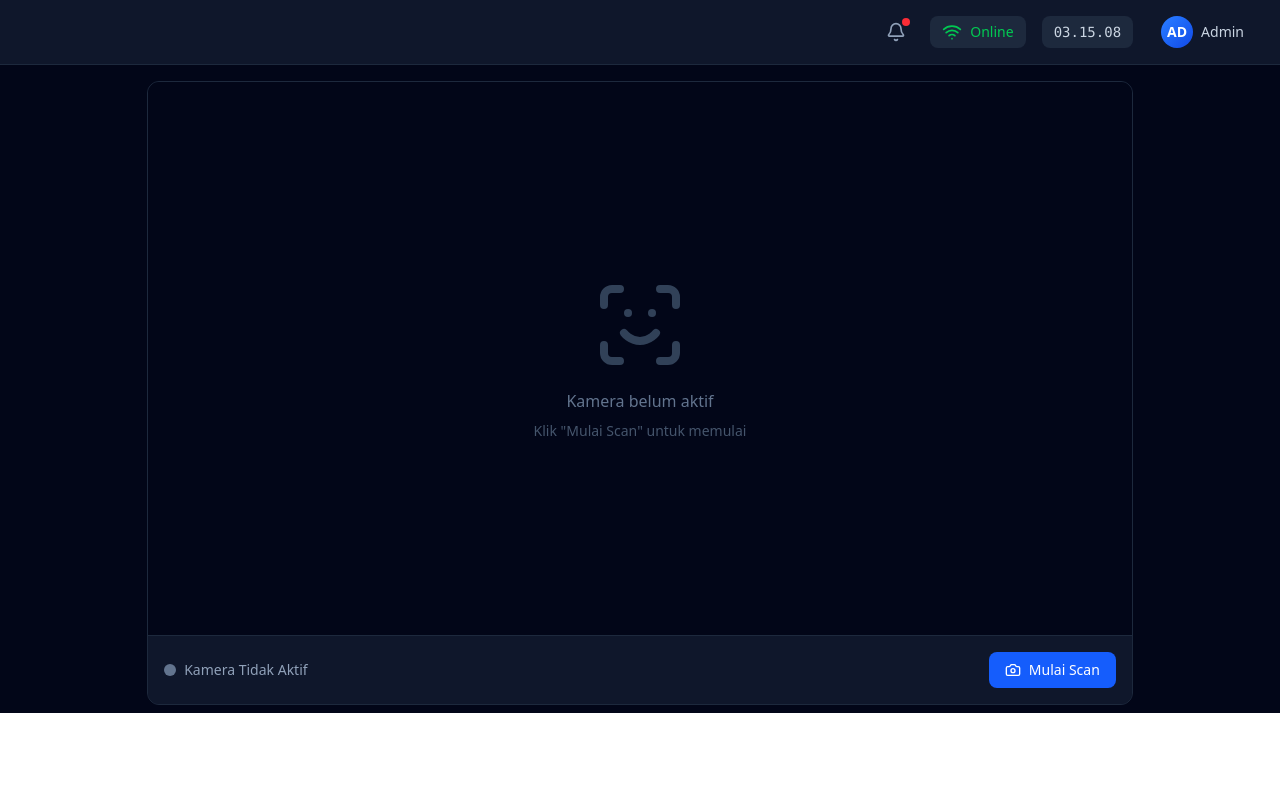
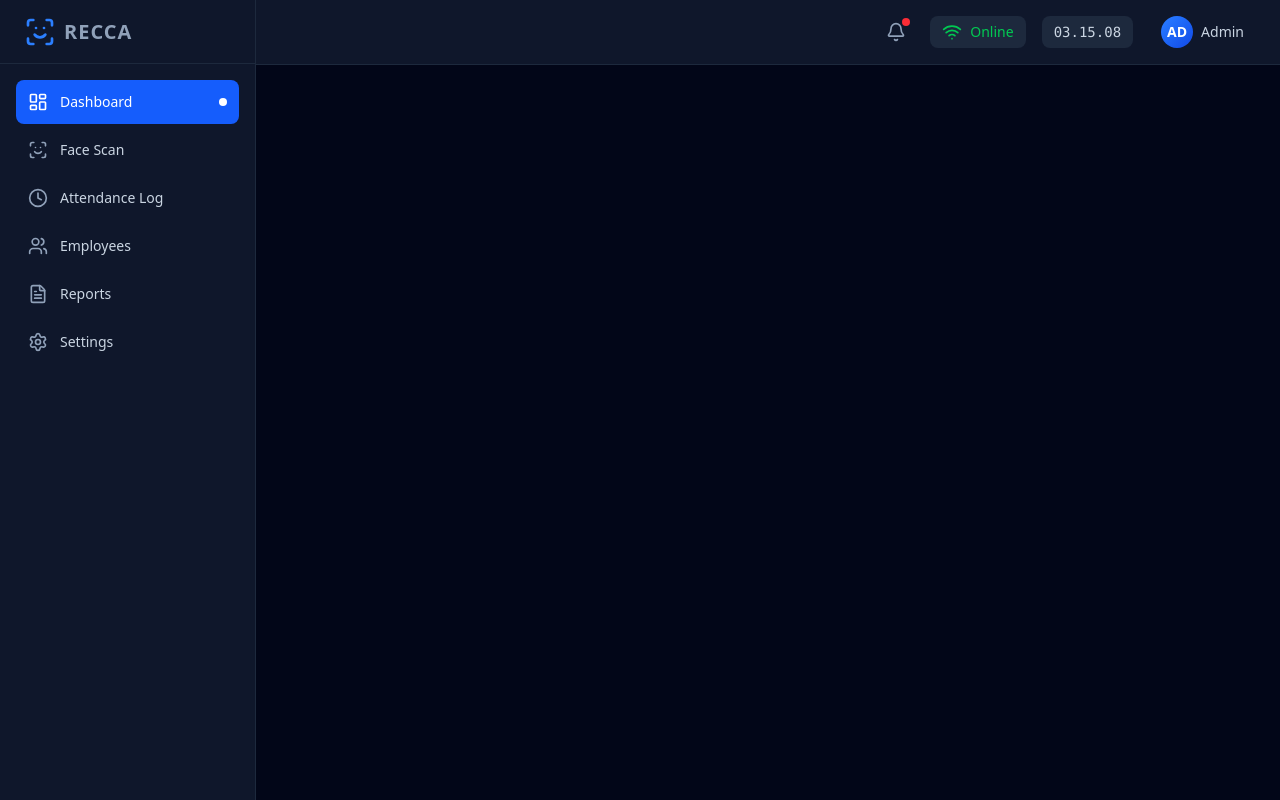
Before and after one commit to RaihanAldy/Face_attendance_recognition, a React (Vite) app in the folder frontend/: page / in a window 1280 px wide. Built offline with nearby package versions, Linux system fonts and the light colour scheme.

Commit message:
Implement routing with react-router-dom and restructure App component layout

```diff
--- a/frontend/src/App.jsx
+++ b/frontend/src/App.jsx
@@ -1,17 +1,23 @@
+import { BrowserRouter as Router, Routes, Route } from "react-router-dom";
 import Navbar from "./components/Navbar";
 import Sidebar from "./components/Sidebar";
 import FaceScan from "./page/FaceScan";
 
-function App() {
+export default function App() {
   return (
-    <>
-      <div>
-        <Navbar />
-        {/* <Sidebar /> */}
-        <FaceScan />
+    <Router>
+      <div className="flex bg-slate-950">
+        <Sidebar />
+
+        <div className="flex-1 flex flex-col">
+          <Navbar />
+          <main className="">
+            <Routes>
+              <Route path="/face-scan" element={<FaceScan />} />
+            </Routes>
+          </main>
+        </div>
       </div>
-    </>
+    </Router>
   );
 }
-
-export default App;
```
